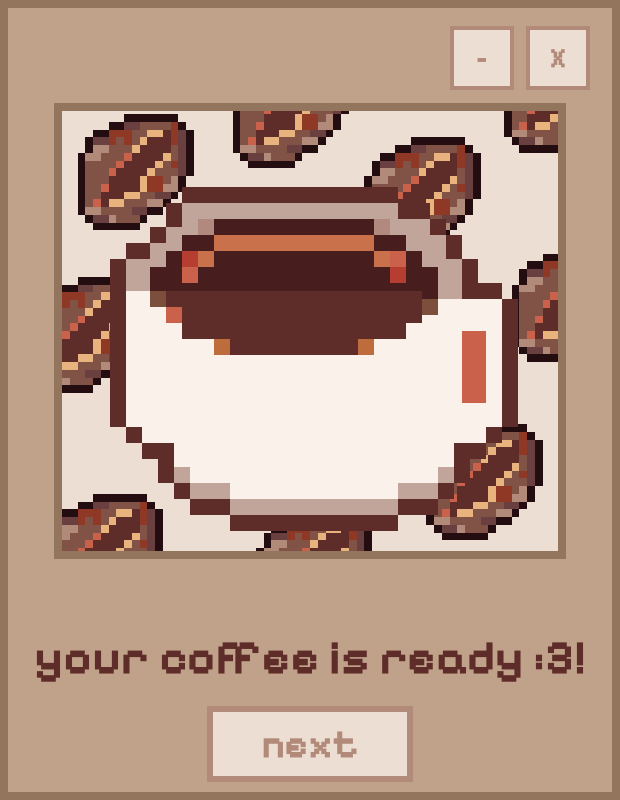
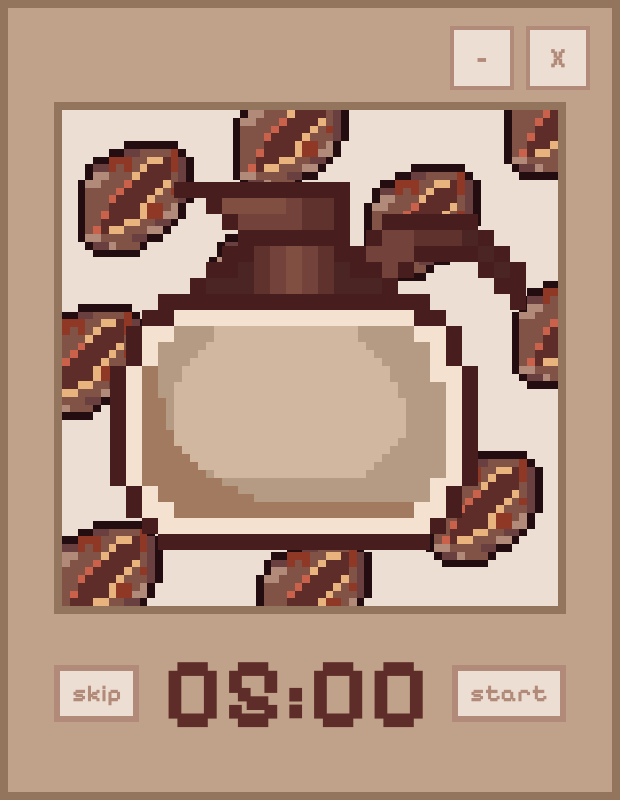
Before and after one commit to fannytraore12/mochadoro, an Electron app: page index.html in a window 620 px wide. Drawn offline with Linux system fonts and the light colour scheme.

Commit message:
Finished layout for break, html and css files should be done for now, will move on to script

```diff
--- a/index.html
+++ b/index.html
@@ -69,7 +69,7 @@
         </div>
 
         <!-- Result Page -->
-        <div class="result-page ">
+        <div class="result-page hidden">
             <div class ="result-container">
                 <img src="assets/background.PNG" alt="bean background" class="bg-img">
                 <img class="result-coffee-img" src="assets/espresso.PNG" alt="result coffee">
@@ -79,15 +79,15 @@
         </div>
 
         <!-- Break Page -->
-        <div class="break-page hidden">
+        <div class="break-page ">
             <div class ="break-container">
                 <img src="assets/background.PNG" alt="bean background" class="bg-img">
-                <img src="assets/Brewing1.PNG" alt="kettle">
+                <img src="assets/Brewing1.PNG" class="kettle">
             </div>
             <div class = break-options>
-            <h1 id="break-timer">05:00</h1>
-                <button type="button" id="skip-btn">skip</button>
-                <button type="button" id="start-break-btn">start</button>
+            <h1 class="break-timer">05:00</h1>
+                <button type="button" class="skip-btn">skip</button>
+                <button type="button" class="start-break-btn">start</button>
             </div>
         </div>
     </div>
--- a/style.css
+++ b/style.css
@@ -390,3 +390,85 @@ html, body {
 }
 
 /*Break page*/
+.break-page{
+    display: flex;
+    flex-direction: column;
+    justify-content: center;
+    align-items: center;
+    height: calc(100vh - 35px);
+    gap: 20px;
+    overflow: hidden;
+}
+.break-container{
+    margin-top: 20px;
+    position: relative;
+    overflow: hidden;
+    width: 512px;
+    height: 512px;
+    display: flex;
+    align-items: center;
+    justify-content: center;
+}
+
+.bg-img{
+    position: absolute;
+    top: 0;
+    left: 0;
+    width: 100%;
+    height: 100%;
+    object-fit: cover;
+    image-rendering: pixelated;
+    border: 8px solid #93755E;
+}
+
+
+.kettle{
+    z-index: 2;
+    position: absolute;
+    top: 50%;
+    left: 50%;
+    transform: translate(-50%, -50%);
+    width: 100%;
+    height: auto;
+}
+.break-options{
+    display: flex;
+    align-items: center;
+    justify-content: space-between;
+    width: 512px;
+    gap: 8px;
+}
+
+.break-timer{
+    font-size: 100px;
+    font-weight: bold;
+    color: #5f2d29;
+    flex-shrink: 1;
+    min-width: 0;
+}
+
+.skip-btn, .start-break-btn{
+    background-color: #ECDED2;
+    border: 6px solid #B28A7A;
+    color: #B28A7A;
+    font-size: 24px;
+    font-weight: bold;
+    padding: 8px 12px;
+    cursor: pointer;
+    flex-shrink: 0;
+
+}
+.skip-btn:hover, .start-break-btn:hover{
+    transform: translate(4px, 4px);
+}
+.skip-btn{
+    order: 1; /* forces stop to the left */
+}
+
+.break-timer{
+    order: 2; /* timer stays in the middle */
+}
+
+.start-break-btn{
+    order: 3; /* forces pause to the right */
+}
```
